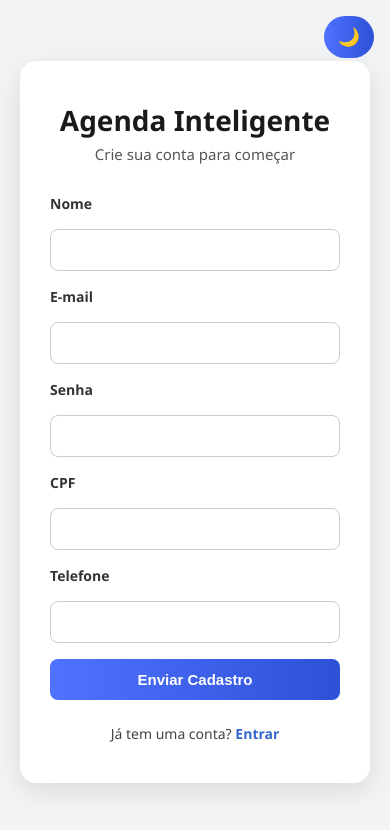
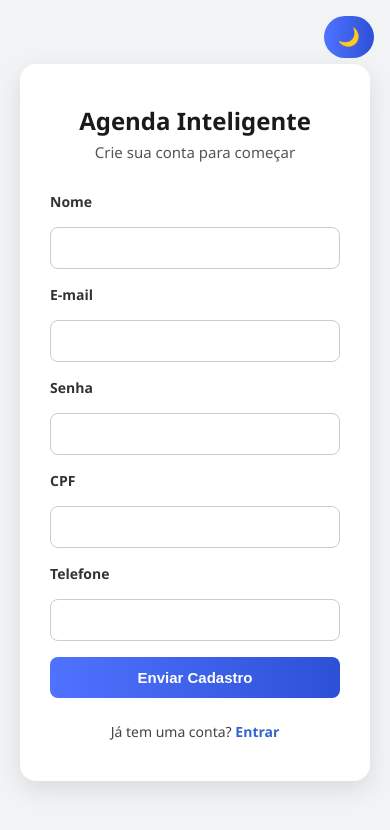
Before and after one commit to gustavomachado112/teste, a plain HTML site: page cadastro.html in a window 390 px wide. Drawn offline with Linux system fonts and the light colour scheme.

Commit message:
Update cadastro.css

```diff
--- a/cadastro.css
+++ b/cadastro.css
@@ -1,4 +1,3 @@
-
 * {
   box-sizing: border-box;
   margin: 0;
@@ -12,7 +11,7 @@ body {
   display: flex;
   justify-content: center;
   align-items: center;
-  height: 100vh;
+  min-height: 100vh;
   transition: background-color 0.3s ease, color 0.3s ease;
   padding: 20px;
 }
@@ -29,10 +28,12 @@ body {
 }
 
 h1 {
-  font-size: 28px;
+  font-size: clamp(24px, 6vw, 28px);
   font-weight: bold;
   color: #1a1a1a;
   margin-bottom: 5px;
+  word-break: break-word;
+  hyphens: auto;
 }
 
 .subtitle {
@@ -126,7 +127,6 @@ button:focus {
   transform: scale(1.1);
 }
 
-/* Modo escuro */
 body.dark-mode {
   background-color: #121212;
   color: #e1e1e1;
```
